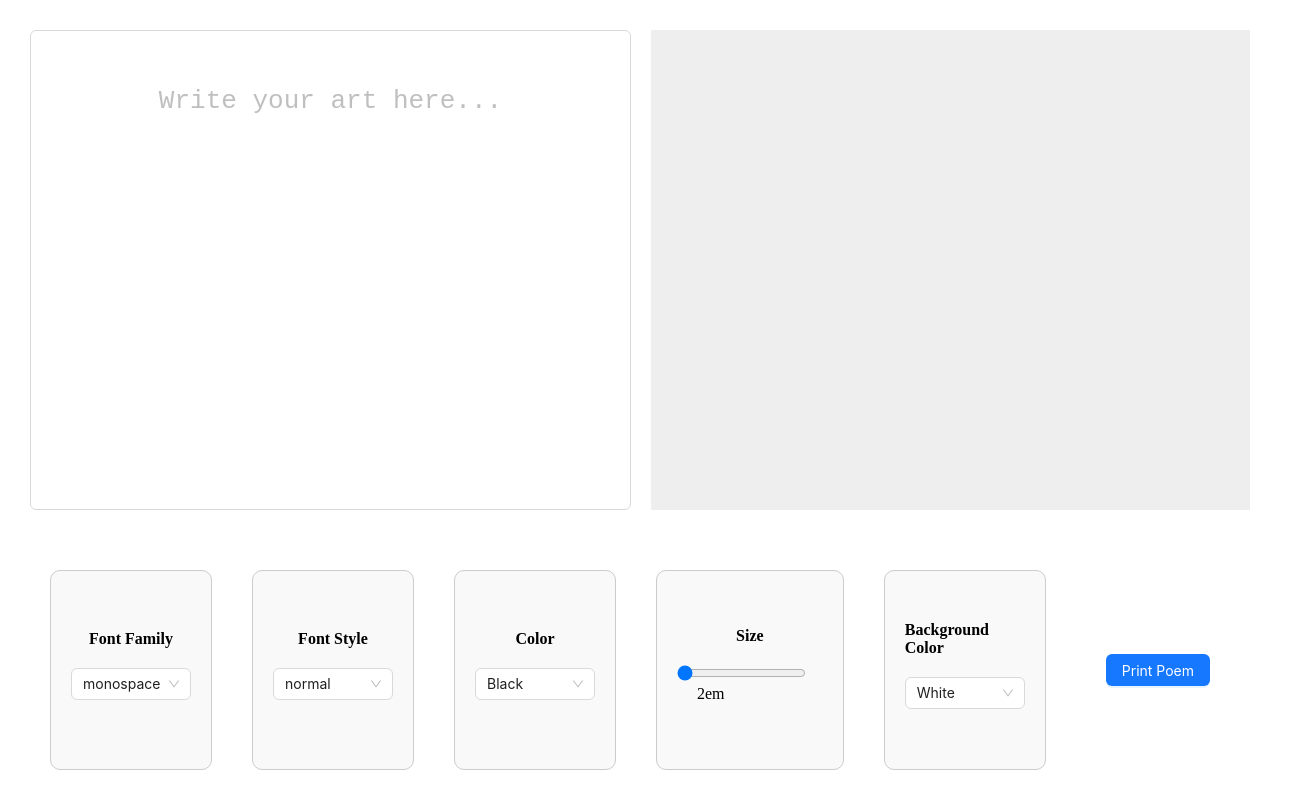
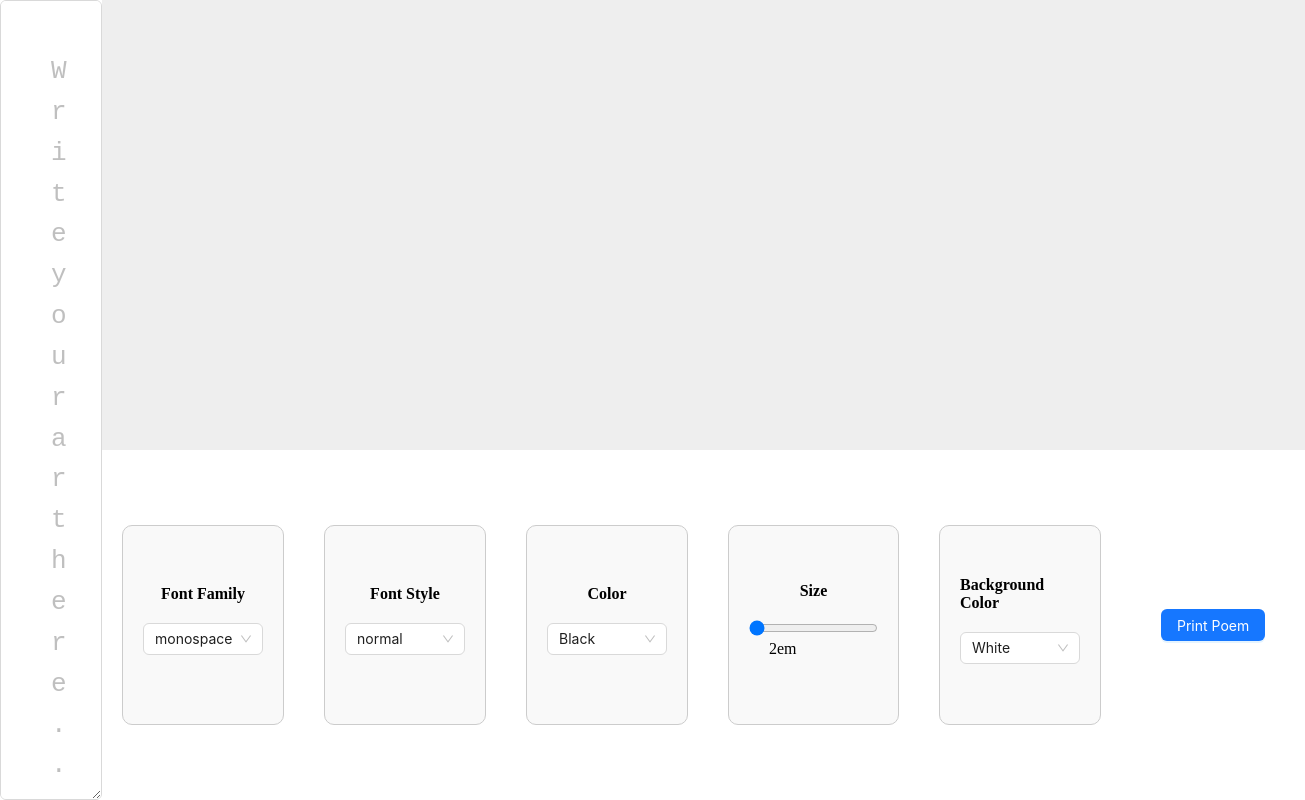
Before and after one commit to DomenicoSacco94/haiku-generator, a React (Vite) app: page / in a window 1280 px wide. Shown: the whole page, 1305 px wide, since content can reach past the window. Built offline with nearby package versions, Linux system fonts and the light colour scheme.

Commit message:
simplify the layout

```diff
--- a/src/App.css
+++ b/src/App.css
@@ -4,27 +4,31 @@
   box-sizing: border-box;
 }
 
-html, body {
-  height: 100%;
-}
-
 .app-container {
   display: flex;
-  flex-direction: column;
   height: 100vh;
 }
 
-.main-content {
+.poem-area {
+  flex: 1;
   display: flex;
-  flex: 4;
+  flex-direction: column;
 }
 
-.text-editor {
+.tools-container {
+  display: flex;
+  flex-direction: column;
   flex: 1;
-  margin: 20px;
+}
+
+.poem-display-area {
+  flex: 1;
+  text-align: center;
+  padding: 50px;
+  background-color: #eeeeee;
+  font-size: 2em;
 }
 
 .controls {
   flex: 1;
-  margin: 30px;
 }
--- a/src/App.tsx
+++ b/src/App.tsx
@@ -1,9 +1,10 @@
 import './App.css'
 import TextEditor from './components/TextEditor'
 import Controls from './components/Controls'
+import PoemFrame from "./components/PoemFrame.tsx";
 
+//TODO change the layout putting the controls as second half of the poem frame
 //TODO create a single object for the style property inside zustand
-//TODO change the layout putting the controls as second half of the poem frame
 //TODO add image generation tool
 //TODO add background customization tool
 //TODO deploy on github pages
@@ -11,13 +12,16 @@ import Controls from './components/Controls'
 function App() {
     return (
         <div className="app-container">
-          <div className="main-content">
-              <div className="text-editor">
+            <div className="poem-area">
                 <TextEditor />
             </div>
+            <div className="tools-container">
+                <div className="poem-display-area">
+                    <PoemFrame />
                 </div>
                 <div className="controls">
                     <Controls />
+                </div>
             </div>
         </div>
     )
--- a/src/components/PoemFrame.css
+++ b/src/components/PoemFrame.css
@@ -1,7 +1,3 @@
-.poem-counted-word-group {
-    /* Add any additional styles if needed */
-}
-
 .word {
     margin-right: 8px;
 }
@@ -17,3 +13,10 @@
     color: red;
     margin-left: 12px;
 }
+
+.poem-counted-word-group {
+    display: flex;
+    justify-content: center;
+    align-items: center;
+    margin-bottom: 8px;
+}
--- a/src/components/PoemFrame.tsx
+++ b/src/components/PoemFrame.tsx
@@ -1,11 +1,13 @@
 import './PoemFrame.css'
-import {Poem} from "../models/Poem.ts";
+import { Poem } from "../models/Poem.ts";
+import {usePoemStore} from "../store/usePoemStore.ts";
 
-
-function PoemFrame({ poemText }: { poemText: string }) {
+function PoemFrame() {
+    const poemText = usePoemStore((state) => state.poemText);
     const poem: Poem = new Poem(poemText);
-
-    return poem.verses.map((verse, lineIndex) => (
+    return (
+        <>
+            {poemText && poem.verses.map((verse, lineIndex) => (
                 <div key={`line-${lineIndex}`} className="poem-counted-word-group">
                     {verse.words.map((word, wordIndex) => (
                         <span key={`word-${lineIndex}-${wordIndex}`} className="word">
@@ -19,7 +21,9 @@ function PoemFrame({ poemText }: { poemText: string }) {
                         {verse.totalSyllables}
                     </span>
                 </div>
-    ));
+            ))}
+        </>
+    );
 }
 
 export default PoemFrame;
--- a/src/components/TextEditor.css
+++ b/src/components/TextEditor.css
@@ -1,31 +1,5 @@
-.poem-area {
-    display: flex;
-    flex-direction: row;
-    height: 100%;
-
-}
-
-div.poem-area .poem-text-area {
+.poem-text-area {
     flex: 1;
-    resize: none;
-    margin: 10px;
     padding: 50px;
     text-align: center;
-    font-size: 2em;
 }
-
-.poem-display-area {
-    flex: 1;
-    text-align: center;
-    margin: 10px;
-    padding: 50px;
-    background-color: #eeeeee;
-    font-size: 2em;
-}
-
-.poem-counted-word-group {
-    display: flex;
-    justify-content: center;
-    align-items: center;
-    margin-bottom: 8px;
-}
--- a/src/components/TextEditor.tsx
+++ b/src/components/TextEditor.tsx
@@ -1,11 +1,10 @@
 import './TextEditor.css';
 import TextArea from "antd/lib/input/TextArea";
 import {ChangeEvent} from "react";
-import PoemFrame from "./PoemFrame.tsx";
 import {usePoemStore} from "../store/usePoemStore.ts";
 
 function TextEditor() {
-    const poemText = usePoemStore((state) => state.poemText);
+
     const setPoem = usePoemStore((state) => state.setPoemText);
     const textColor = usePoemStore((state) => state.textColor);
     const textSize = usePoemStore((state) => state.textSize);
@@ -17,19 +16,12 @@ function TextEditor() {
         setPoem(e.target.value);
     };
 
-    return (
-        <div className="poem-area">
-            <TextArea
+    return <TextArea
                 style={{ color: textColor, fontSize: `${textSize}em`, fontStyle: fontStyle, fontFamily: fontFamily, backgroundColor: backgroundColor }}
                 className="poem-text-area"
                 onChange={handleTextChange}
                 placeholder="Write your art here..."
             />
-            <div className="poem-display-area" >
-                {poemText && <PoemFrame poemText={poemText} />}
-            </div>
-        </div>
-    );
 }
 
 export default TextEditor;
--- a/src/models/Poem.ts
+++ b/src/models/Poem.ts
@@ -3,7 +3,7 @@ import { Verse } from "./Verse";
 export class Poem {
     verses: Verse[];
 
-    constructor(text: string) {
+    constructor(text: string | null) {
         if(text) {
             const lines = text.split('\n').filter(line=> line.trim() !== "");
             this.verses = lines.map(line => new Verse(line));
```
Lines whose indentation alone changed are shown as unchanged.
